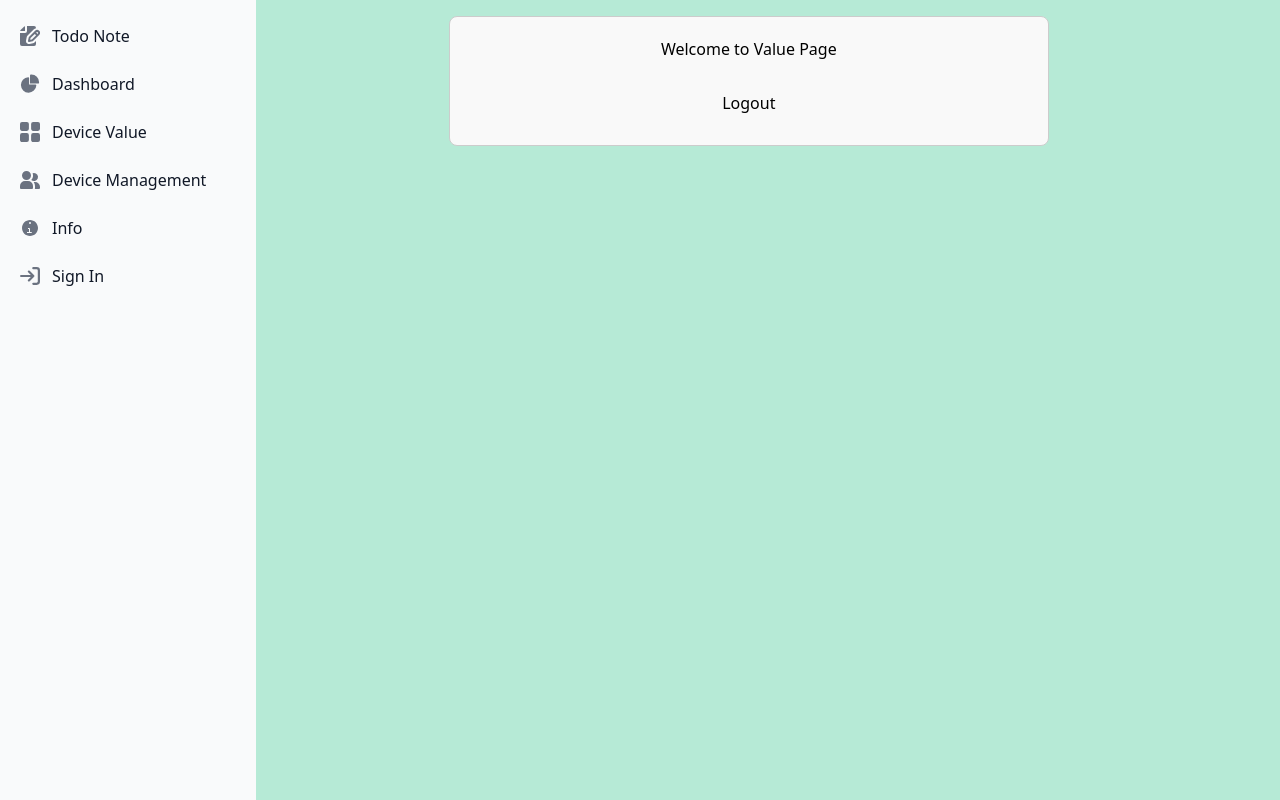
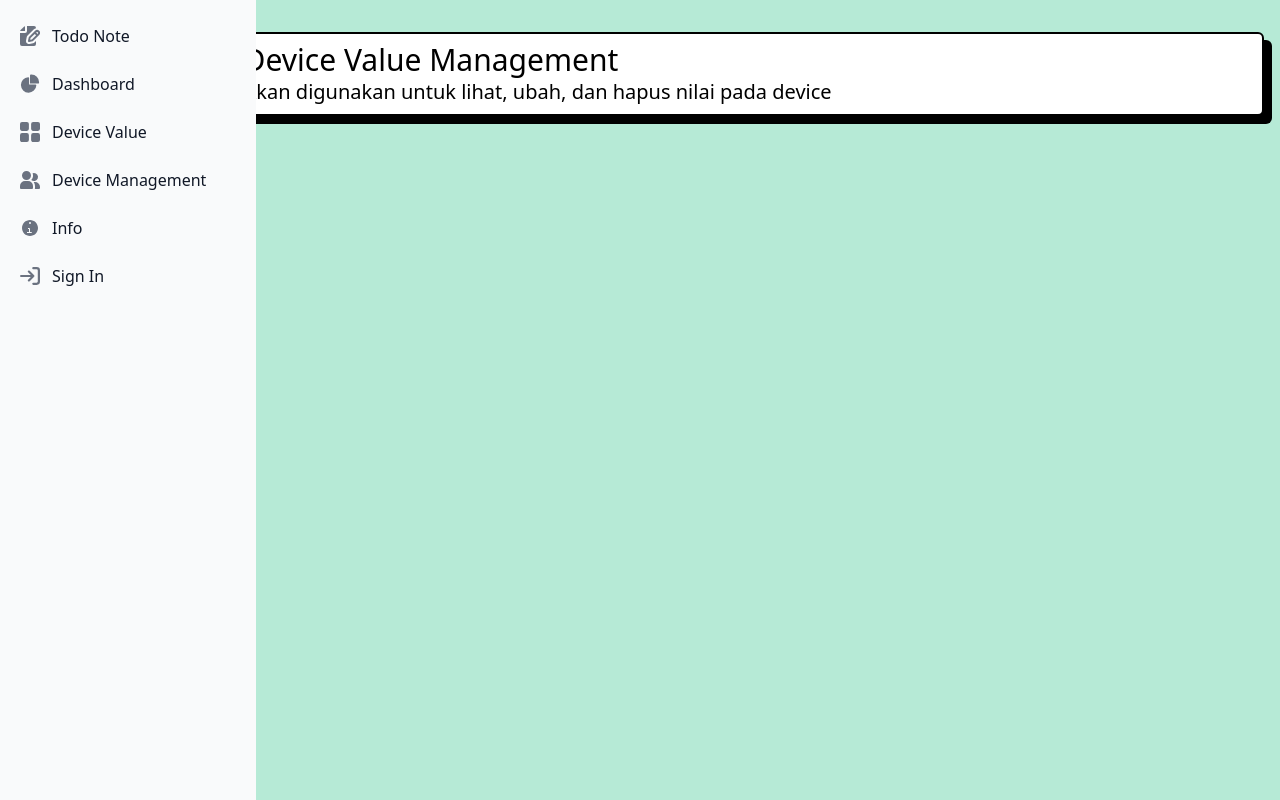
Before and after one commit to rayhankimi/arial-website, a Nuxt app: page /my-admin/value in a window 1280 px wide. Built offline with nearby package versions, Linux system fonts and the light colour scheme; no server answers.

Commit message:
Fix Delete TODO : Fix upload file error

```diff
--- a/pages/my-admin/dashboard.vue
+++ b/pages/my-admin/dashboard.vue
@@ -1,7 +1,7 @@
 <template>
-  <div class="admin-container">
-    <h1>Welcome to Dashboard Page</h1>
-    <button @click="logout">Logout</button>
+  <div class="w-full border-2 border-black rounded-md shadow-[8px_8px_0px_rgba(0,0,0,1)] bg-white mx-auto p-2 my-4">
+    <h1 class="text-3xl font-heading"> Dashboard</h1>
+    <p class="text-xl font-heading">Akan berisi grafik nilai kemacetan per waktu</p>
   </div>
 </template>
 
--- a/pages/my-admin/device.vue
+++ b/pages/my-admin/device.vue
@@ -1,7 +1,7 @@
 <template>
-  <div class="admin-container">
-    <h1>Welcome to Device Page</h1>
-    <button @click="logout">Logout</button>
+  <div class="w-full border-2 border-black rounded-md shadow-[8px_8px_0px_rgba(0,0,0,1)] bg-white mx-auto p-2 my-4">
+    <h1 class="text-3xl font-heading">Device Management</h1>
+    <p class="text-xl font-heading">Akan berisi management device (buat, lihat, hapus, dan update)</p>
   </div>
 </template>
 
--- a/pages/my-admin/info.vue
+++ b/pages/my-admin/info.vue
@@ -1,7 +1,7 @@
 <template>
-  <div class="admin-container">
-    <h1>Welcome to Info Page</h1>
-    <button @click="logout">Logout</button>
+  <div class="w-full border-2 border-black rounded-md shadow-[8px_8px_0px_rgba(0,0,0,1)] bg-white mx-auto p-2 my-4">
+    <h1 class="text-3xl font-heading">Info</h1>
+    <p class="text-xl font-heading">Credit 2024. Arial Project curated by Rayhank (to be develop)</p>
   </div>
 </template>
 
--- a/pages/my-admin/value.vue
+++ b/pages/my-admin/value.vue
@@ -1,7 +1,7 @@
 <template>
-  <div class="admin-container">
-    <h1>Welcome to Value Page</h1>
-    <button @click="logout">Logout</button>
+  <div class="w-full border-2 border-black rounded-md shadow-[8px_8px_0px_rgba(0,0,0,1)] bg-white mx-auto p-2 my-4">
+    <h1 class="text-3xl font-heading">Device Value Management</h1>
+    <p class="text-xl font-heading">Akan digunakan untuk lihat, ubah, dan hapus nilai pada device</p>
   </div>
 </template>
 
```
